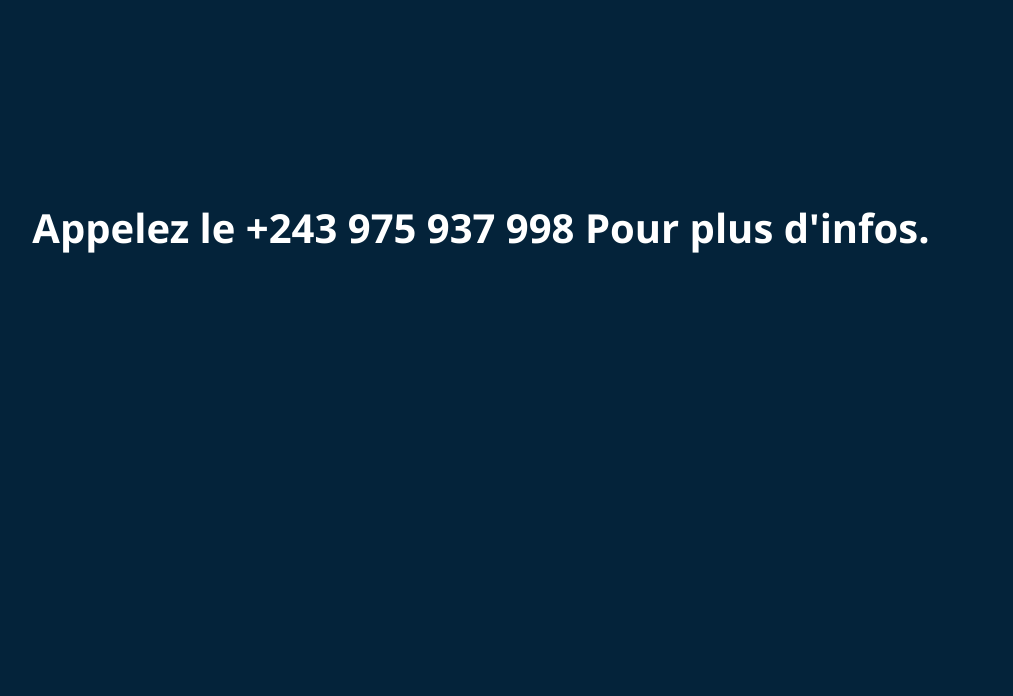
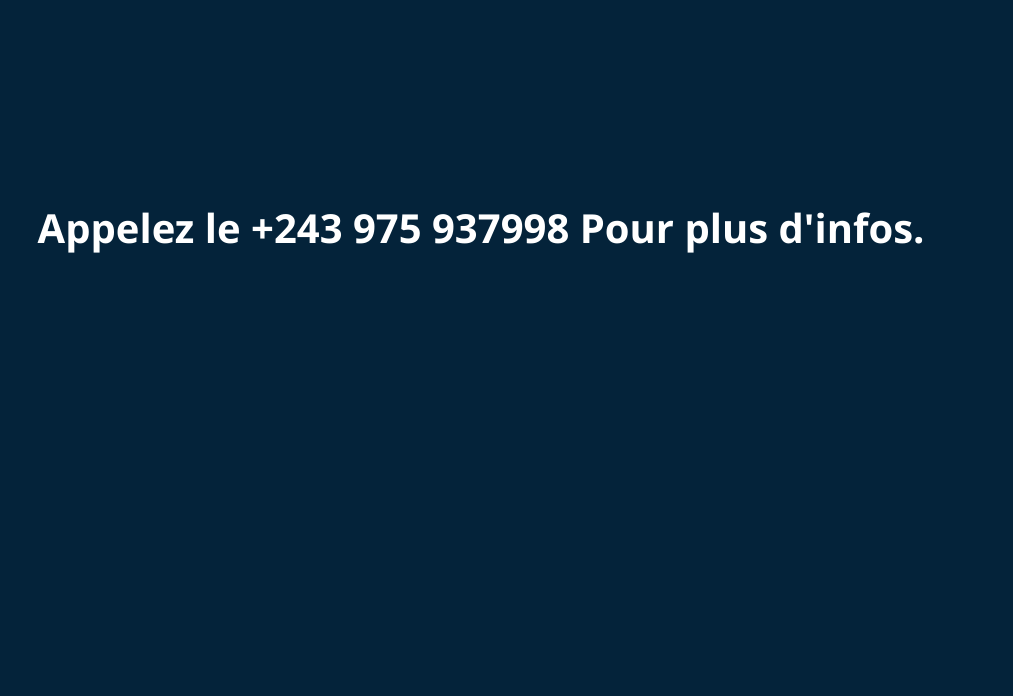
Before and after one commit to Mardenmbiya/MardenSoft, a plain HTML site: page indenex.html in a window 1280 px wide. Both pictures are taken after a click on the button "Appeler". Shown: the part 103-799 px from the top of the page, without its empty margins (159-1172 px from the left). Drawn offline with Linux system fonts and the light colour scheme; files whose address does not match are found by name.

Commit message:
adde num

```diff
--- a/indenex.html
+++ b/indenex.html
@@ -41,7 +41,7 @@
 
         </div>
         <div class="mod2">
-            <div class="mod21"> Appelez le +243 975 937 998 Pour plus d'infos.</div>
+            <div class="mod21"> Appelez le +243 975 937998 Pour plus d'infos.</div>
 
 
         </div>
```
